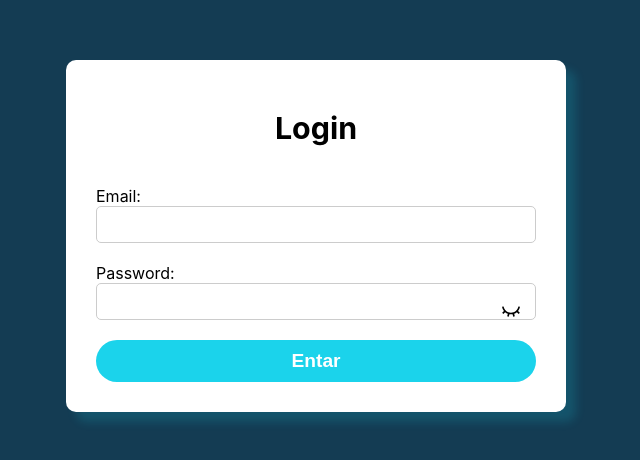
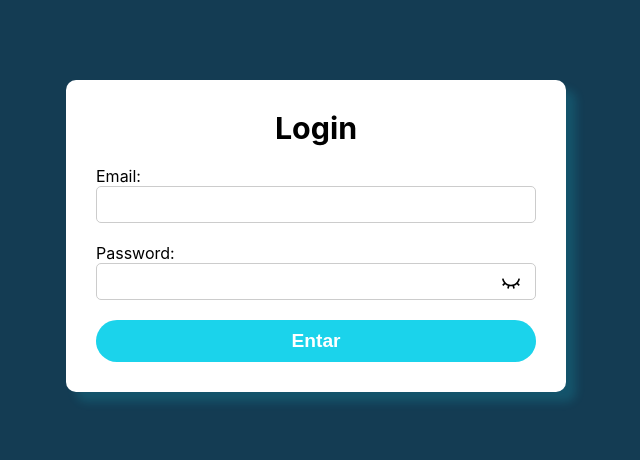
Before and after one commit to maikonweber/NaganoPrivete, a Next.js app: page /login in a window 1280 px wide. Shown: the part 164-624 px from the top of the page, without its empty margins (324-964 px from the left). Built offline with nearby package versions, Linux system fonts and the light colour scheme.

Commit message:
page login css

```diff
--- a/pages/login.js
+++ b/pages/login.js
@@ -1,6 +1,5 @@
 import React,{useState} from "react";
-import Topbar from "../src/Components/Topbar/index";
-import {Container,Title,Formulario,Input,Button,Label,ContEye} from "../styles/loginStyled";
+import Style from "../styles/login.module.css";
 import {RiEyeCloseLine,RiEyeLine} from "react-icons/ri"
 // Sing in form with styled components
 
@@ -16,29 +15,29 @@ import {RiEyeCloseLine,RiEyeLine} from "react-icons/ri"
 const Login = () => {
     const [show,setShow] = useState(false);
         return (
-            <Container>
-                <Formulario onSubmit={(e)=>handleSubmit(e)} >
-                    <Title>Login</Title>
-                    <Label>
+            <div className={Style.container}>
+                <form  className={Style.formulario} onSubmit={(e)=>handleSubmit(e)} >
+                    <strong  className={Style.title}>Login</strong>
+                    <label  className={Style.label}>
                     Email:
-                    <Input type="text" />
-                    </Label>
-                    <Label>
+                    <input  className={Style.input} type="text" />
+                    </label>
+                    <label  className={Style.label}>
                     Password:
-                    <Input type={show ? "text":"password"} />
-                    <ContEye onClick={()=>setShow(!show)}>
+                    <input  className={Style.input} type={show ? "text":"password"} />
+                    <div  className={Style.contEye} onClick={()=>setShow(!show)}>
                         {show
                         ? <RiEyeLine size={20}/>
                         :<RiEyeCloseLine size={20}/>
                         }
-                    </ContEye>
-                    </Label>
+                    </div>
+                    </label>
 
-                    <Button type="send" >
+                    <button   className={Style.button} type="send" >
                         Entar
-                    </Button>
-                </Formulario>
-            </Container>
+                    </button >
+                </form>
+            </div>
 
         );
 }
--- /dev/null
+++ b/styles/login.module.css
@@ -0,0 +1,102 @@
+
+.container {
+    width: 100%;
+    height: 100vh;
+    display: flex;
+    justify-content: center;
+    align-items: center;
+    background-color: var(--dark-color);
+    padding: 20px;
+    overflow: hidden;
+    position: relative;
+}
+
+.formulario{
+    width: 100%;
+    max-width: 500px;
+    border-radius: 10px;
+    background-color: #FFF;
+    padding: 60px;
+    display: flex;
+    flex-direction: column;
+    gap: 20px;
+    z-index: 99;
+    box-shadow: 10px 10px 10px #1BD3EB29;
+}
+
+.formulario::before{
+    content: "";
+    display: block;
+    position: absolute;
+    left: -200px;
+    bottom: -150px;
+    transform: rotate(14deg);
+    width: 500px;
+    height: 500px;
+    border-radius: 70px;
+    background: linear-gradient(121.22deg, #1BD3EB 10.66%, #1E8B99 92.42%);
+}
+
+.formulario::after{
+    content: "";
+    display: block;
+    position: absolute;
+    right: -200px;
+    top: -150px;
+    transform: rotate(14deg);
+    width: 500px;
+    height: 500px;
+    border-radius: 70px;
+    background: linear-gradient(121.22deg, #1BD3EB 10.66%, #1E8B99 92.42%);
+    z-index: 99;
+}
+
+.title{
+    font-size: 1.9rem;
+    text-align: center;
+    font-weight: bold;
+}
+
+
+.label {
+    display: flex;
+    flex-direction: column;
+    position: relative;
+}
+
+.button {
+    padding: 10px;
+    font-size: 1.2rem;
+    font-weight: bold;
+    background: var(--primary-color);
+    border-radius: 90px;
+    color: #FFF;
+ }
+
+
+.input{
+    padding: 10px;
+    border: 1px solid #ccc;
+    border-radius: 5px;
+    flex: 1;
+
+}
+.contEye{
+    position: absolute;
+    top:30px;
+    right: 15px;
+    cursor: pointer;
+ }
+
+
+ @media (max-width:1344px){
+     .formulario{
+         padding: 30px;
+     }
+    .formulario::before{
+        display: none;
+    }
+    .formulario::after{
+         display: none;
+    }
+}
```
